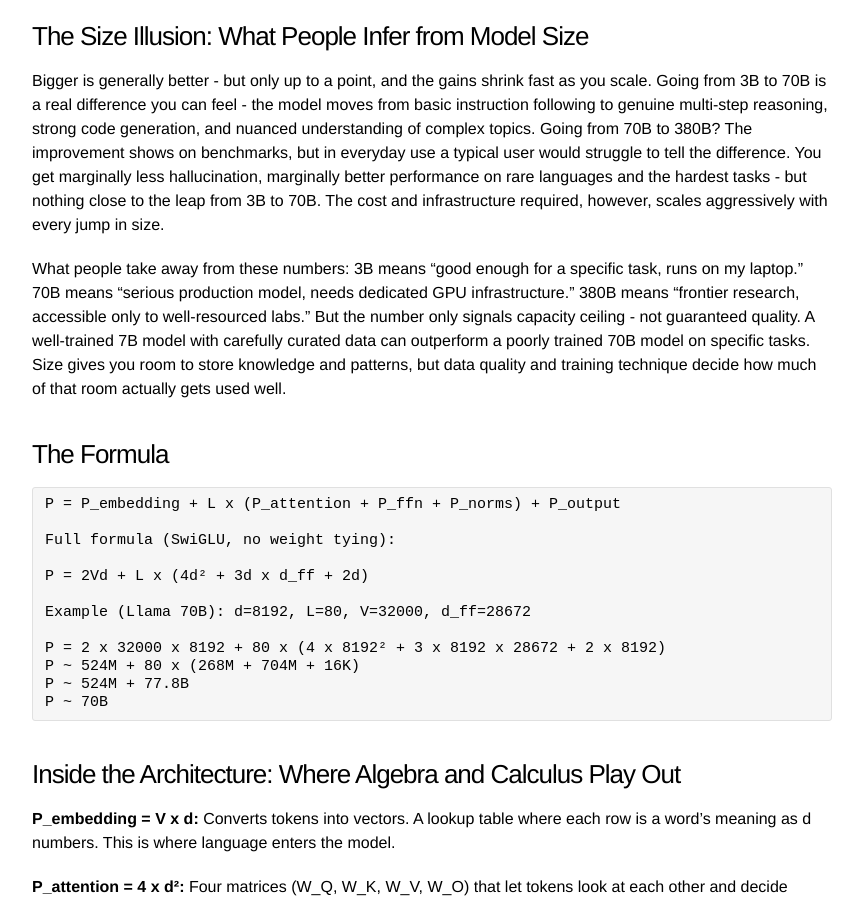
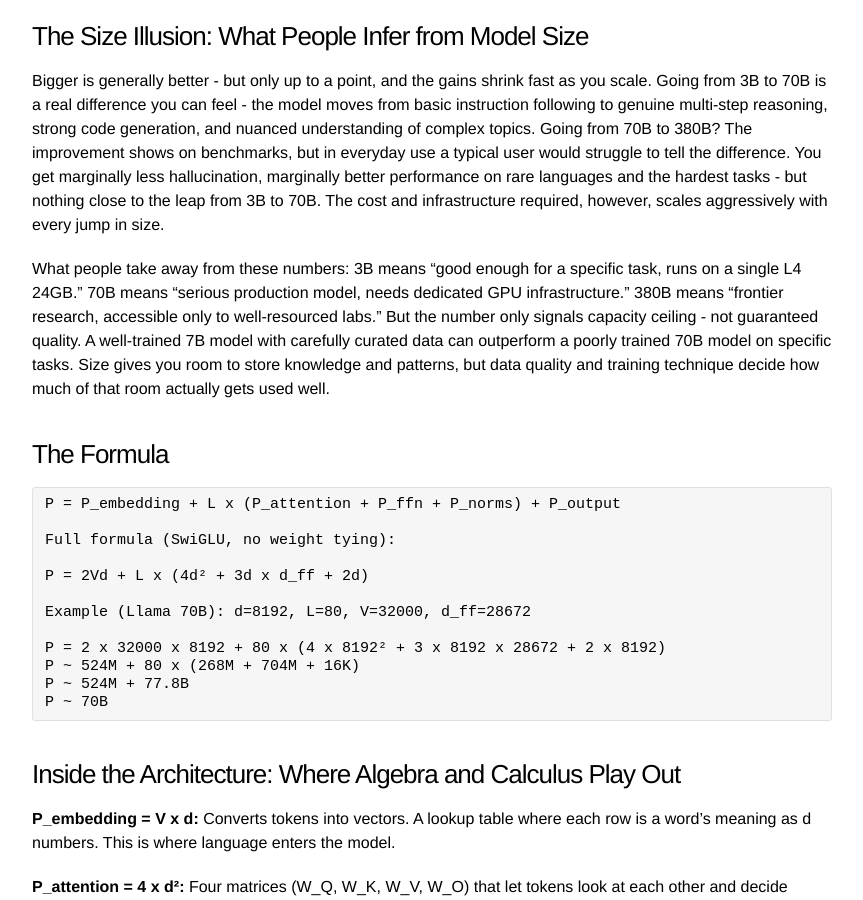
Before and after one commit to deycoding/deycoding.github.io, a Jekyll site: the page built from _posts/2026-06-15-what-does-70b-parameters-mean.md, in a window 1280 px wide and 900 px high, scrolled down 1889 px. Shown: the whole window, without its empty margins (208-1071 px from the left). Built offline with Jekyll 4.4.1, drawn with Linux system fonts in a browser that asks for light colours.

Commit message:
Update intro paragraph with sharper messaging

```diff
--- a/_posts/2026-06-15-what-does-70b-parameters-mean.md
+++ b/_posts/2026-06-15-what-does-70b-parameters-mean.md
@@ -29,7 +29,7 @@ A 70B parameter model means there are 70 billion individual numbers (weights) st
 
 Bigger is generally better - but only up to a point, and the gains shrink fast as you scale. Going from 3B to 70B is a real difference you can feel - the model moves from basic instruction following to genuine multi-step reasoning, strong code generation, and nuanced understanding of complex topics. Going from 70B to 380B? The improvement shows on benchmarks, but in everyday use a typical user would struggle to tell the difference. You get marginally less hallucination, marginally better performance on rare languages and the hardest tasks - but nothing close to the leap from 3B to 70B. The cost and infrastructure required, however, scales aggressively with every jump in size.
 
-What people take away from these numbers: 3B means "good enough for a specific task, runs on my laptop." 70B means "serious production model, needs dedicated GPU infrastructure." 380B means "frontier research, accessible only to well-resourced labs." But the number only signals capacity ceiling - not guaranteed quality. A well-trained 7B model with carefully curated data can outperform a poorly trained 70B model on specific tasks. Size gives you room to store knowledge and patterns, but data quality and training technique decide how much of that room actually gets used well.
+What people take away from these numbers: 3B means "good enough for a specific task, runs on a single L4 24GB." 70B means "serious production model, needs dedicated GPU infrastructure." 380B means "frontier research, accessible only to well-resourced labs." But the number only signals capacity ceiling - not guaranteed quality. A well-trained 7B model with carefully curated data can outperform a poorly trained 70B model on specific tasks. Size gives you room to store knowledge and patterns, but data quality and training technique decide how much of that room actually gets used well.
 
 ### The Formula
 
```
